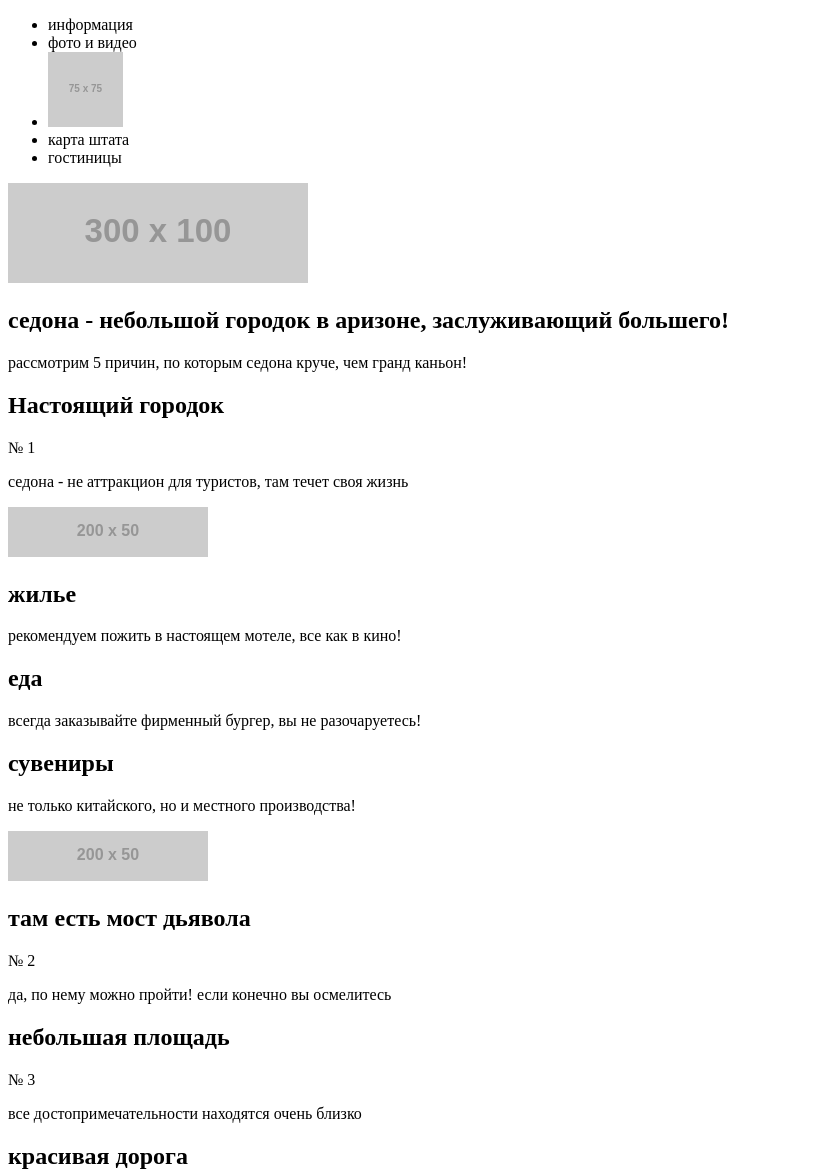
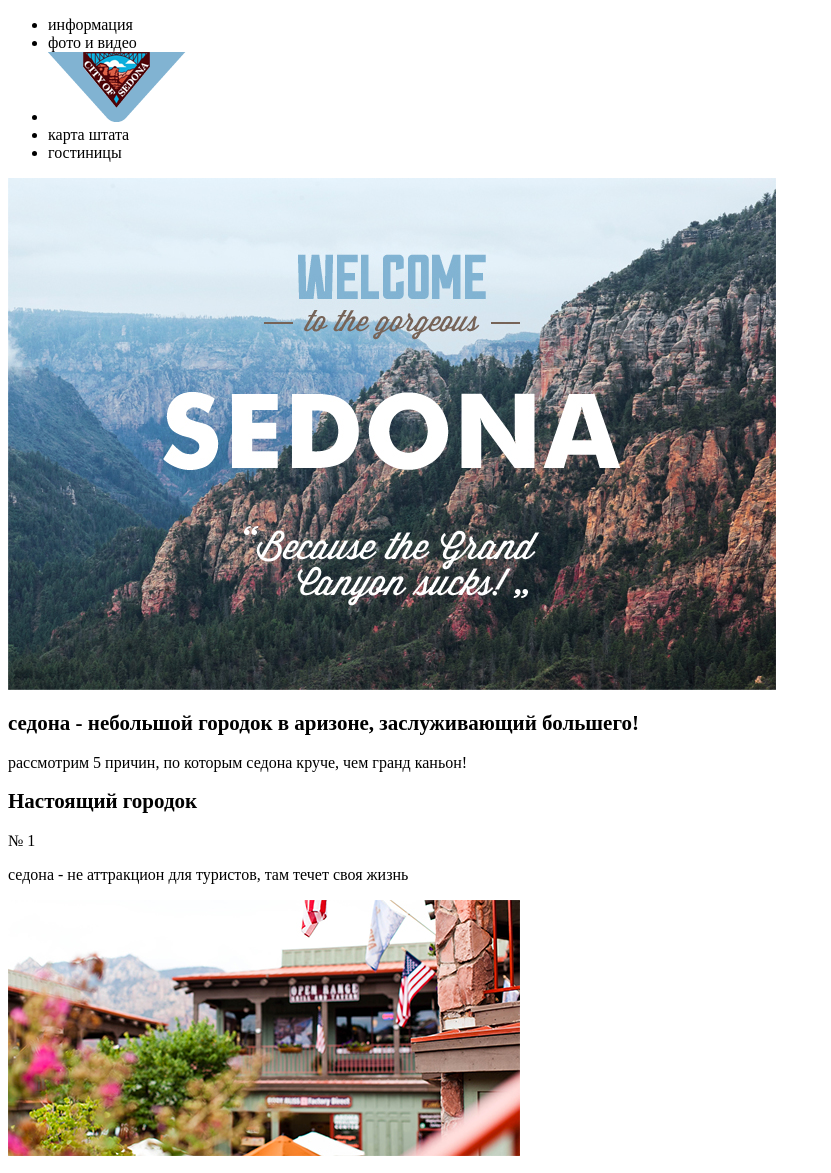
Before and after one commit to Lyuks/Sedona, a plain HTML site: page index.html in a window 1280 px wide. Shown: the top 1173 px of the page, without its empty margins (0-831 px from the left). Drawn offline with Linux system fonts and the light colour scheme; placeholder pictures from the web are drawn by us.

Commit message:
добавлены картинки и стили

```diff
--- /dev/null
+++ b/css/style.css
@@ -0,0 +1,7 @@
+body{
+	font-family: PTSans;
+	color:#000000;
+}
+h2{
+	font-size: 21px;
+}
--- a/index.html
+++ b/index.html
@@ -1,6 +1,7 @@
 <!DOCTYPE html>
 <html lang="en">
 <head>
+	<link rel="stylesheet" href="css/style.css">
 	<meta charset="UTF-8">
 	<title>Sedona index</title>
 </head>
@@ -10,7 +11,7 @@
 			<ul>
 				<li>информация</li>
 				<li>фото и видео</li>
-				<li><img src="http://placehold.it/75x75" alt="" width="75" height="75"></li>
+				<li><img src="img/logo.png" alt="" width="138" height="70"></li>
 				<li>карта штата</li>
 				<li>гостиницы</li>
 			</ul>
@@ -19,7 +20,7 @@
 
 	<main>
 		<div class="main-photo">
-			<img src="http://placehold.it/300x100" alt="" width="300" height="100">
+			<img src="img/main-photo.jpg" alt="" width="768" height="512">
 		</div>
 		<div class="main-text">
 			<h2>седона - небольшой городок в аризоне, заслуживающий большего!</h2>
@@ -33,7 +34,7 @@
 			</div>
 
 			<div class="col-8">
-				<a href=""><img src="http://placehold.it/200x50" alt="" width="200" height="50"></a>
+				<a href=""><img src="img/real-city.jpg" alt="" width="512" height="256"></a>
 			</div>
 		</div>
 
@@ -56,7 +57,7 @@
 
 		<div class="photo-feature">
 			<div class="col-8">
-				<a href=""><img src="http://placehold.it/200x50" alt="" width="200" height="50"></a>
+				<a href=""><img src="img/diablo-bridge.jpg" alt="" width="512" height="256"></a>
 			</div>
 			<div class="col-4">
 				<h2>там есть мост дьявола</h2>
@@ -109,7 +110,7 @@
 		</div>
 
 		<div class="map">
-			<img src="http://placehold.it/250x150" alt="" width="250" height="150">
+			<img src="img/map.png" alt="" width="768" height="748">
 		</div>
 	</main>
 
@@ -123,7 +124,7 @@
       		<a href="#" class="social-btn icon-youtube"></a>
 		</div>
 		<div class="col-4">
-			<a href="#0"><img src="http://placehold.it/150x40" alt="" width="150" height="40"></a>
+			<a href="#0"><img src="img/htmlacademy.png" alt="" width="195" height="39"></a>
 		</div>
 	</footer>
 </body>
```
Also changed, not shown: hotels.html (+6 -5 lines), img/amara-resort.jpg (added), img/desert-quail.jpg (added), img/diablo-bridge.jpg (added), img/food-sprite.png (added), img/hotels-main.jpg (added), img/house-sprite.png (added), img/htmlacademy.png (added), img/logo.png (added), img/main-photo.jpg (added), img/map.png (added), img/poco-diablo.jpg (added), img/real-city.jpg (added), img/souvenirs-sprite.png (added).
